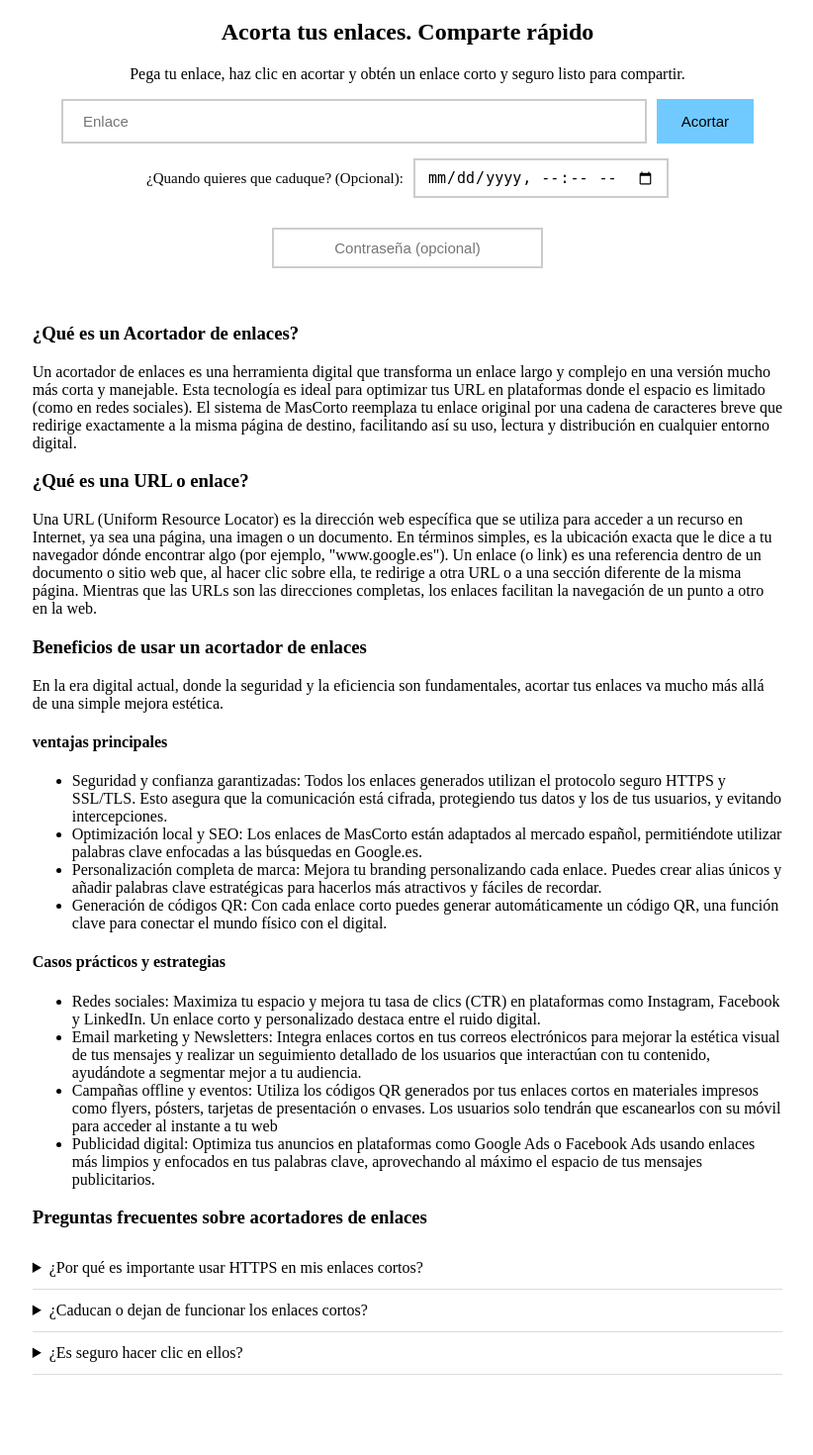
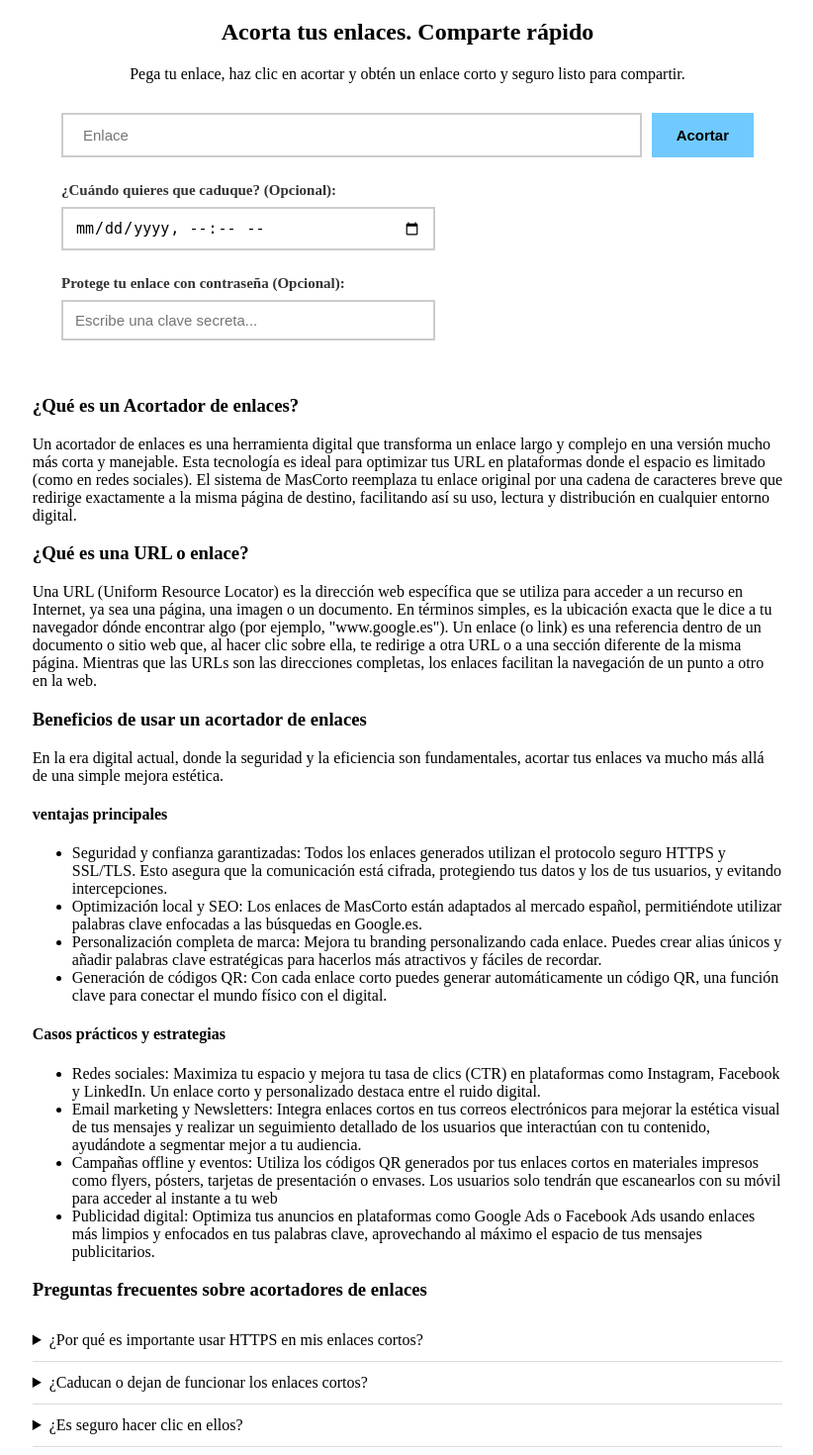
Before and after one commit to elbachirx1/acortador-url, a Flask app: page / in a window 1280 px wide. Shown: the part 112-1582 px from the top of the page at 99% size, without its empty margins (228-1050 px from the left). Before the commit the page ends 1501 px from the top, so only its background shows below. Run offline with Flask 3, Linux system fonts and the light colour scheme.

Commit message:
Corregir diseño móvil, apilar inputs y limpiar CSS

```diff
--- a/static/estilos.css
+++ b/static/estilos.css
@@ -25,8 +25,16 @@
 .seccion-form {
   display: flex;
   justify-content: center;
-  align-items: center;
   padding: 0 20px;
+  margin-top: 30px;
+}
+
+.site-form {
+  width: 100%;
+  max-width: 700px;
+  display: flex;
+  flex-direction: column;
+  gap: 25px;
 }
 
 .grupo-input {
@@ -40,51 +48,47 @@
   padding: 12px 20px;
   font-size: 15px;
   border: 2px solid #ccc;
-}
-
-.site-form {
-  width: 100%;
-  max-width: 700px;
-  display: flex;
-  flex-direction: column;
-  gap: 15px;
+  outline: none;
 }
 
 .boton-acortar {
   padding: 12px 25px;
   font-size: 15px;
   cursor: pointer;
+  font-weight: bold;
   background-color: rgb(112, 202, 255);
   border: none;
 }
 
-.grupo-fecha {
-  text-align: center;
+.grupo-secundario {
   display: flex;
-  justify-content: center;
-  align-items: center;
-  gap: 10px;
+  flex-direction: column;
+  align-items: flex-start;
+  width: 100%;
 }
 
-.etiq-fecha {
+.etiq-form {
   font-size: 15px;
- }
+  margin-bottom: 8px;
+  font-weight: bold;
+  color: #333;
+}
 
- .input-fecha {
-  padding: 8px 12px;
+.input-form-secundario {
+  padding: 10px 12px;
   font-size: 15px;
   border: 2px solid #ccc;
-  background-color: white;
+  width: 100%;
+  max-width: 350px;
   outline: none;
- }
+  text-align: left;
+}
 
 .seccion-info {
-  align-items: center;
   text-align: left;
   margin-left: 20%;
   margin-right: 20%;
 }
-
 
 .faq-elemento {
   border-bottom: 1px solid #dbdbdb;
@@ -95,18 +99,12 @@
   color: rgb(112, 202, 255);
 }
 
-.grupo-password {
-  margin-top: 15px;
-  text-align: center;
-}
-
-.input-password-crear {
-  width: 250px;
-  text-align: center;
-}
 
 .seccion-candado {
   margin-top: 80px;
+  display: flex;
+  flex-direction: column;
+  align-items: center;
 }
 
 .error-mensaje {
@@ -120,22 +118,40 @@
   display: flex;
   flex-direction: column;
   align-items: center;
+  gap: 15px;
 }
 
 .input-password-desbloquear {
+  padding: 10px 12px;
+  font-size: 15px;
+  border: 2px solid #ccc;
   width: 300px;
   text-align: center;
+  outline: none;
 }
 
 .boton-desbloquear {
-  margin-top: 15px;
+  margin-top: 0;
 }
 
-.input-form-password {
-  padding: 10px;
-  width: 100%;
-  max-width: 250px;
-  font-size: 15px;
-  border: 2px solid #ccc;
-  text-align: center;
+
+@media (max-width: 600px) {
+  .grupo-input {
+    flex-direction: column;
+  }
+
+  .boton-acortar {
+    width: 100%;
+    padding: 15px;
+  }
+
+  .input-form-secundario {
+    max-width: 100%;
+  }
+
+
+  .seccion-info {
+    margin-left: 5%;
+    margin-right: 5%;
+  }
 }
--- a/templates/index.html
+++ b/templates/index.html
@@ -27,23 +27,15 @@
           <input id="url" type="text" placeholder="Enlace" class="input-form" />
           <button type="button" class="boton-acortar">Acortar</button>
         </div>
-        <div class="grupo-fecha">
-          <label for="fecha-caducidad" class="etiq-fecha"
-            >¿Quando quieres que caduque? (Opcional):</label
-          >
-          <input
-            id="fecha-caducidad"
-            type="datetime-local"
-            class="input-fecha"
-          />
+
+        <div class="grupo-secundario">
+          <label for="fecha-caducidad" class="etiq-form">¿Cuándo quieres que caduque? (Opcional):</label>
+          <input id="fecha-caducidad" type="datetime-local" class="input-form-secundario" />
         </div>
-        <div class="grupo-password">
-          <input
-            id="password-proteccion"
-            type="text"
-            placeholder="Contraseña (opcional)"
-            class="input-form-password"
-          />
+
+        <div class="grupo-secundario">
+          <label for="password-proteccion" class="etiq-form">Protege tu enlace con contraseña (Opcional):</label>
+          <input id="password-proteccion" type="text" placeholder="Escribe una clave secreta..." class="input-form-secundario" />
         </div>
       </form>
     </div>
--- a/templates/password.html
+++ b/templates/password.html
@@ -24,9 +24,8 @@
       </p>
       {% endif %}
 
-    </div>
       <form method="POST" action="/{{ short_code }}" class="formulario-password">
-        <input class="input-form input-password-desbloquear" type="password" name="password_ingresada" placeholder="Introduce la contraseña..." required/>
+        <input class="input-password-desbloquear" type="password" name="password_ingresada" placeholder="Introduce la contraseña..." required/>
         <button type="submit" class="boton-acortar boton-desbloquear">Acceder</button>
       </form>
     </div>
```
